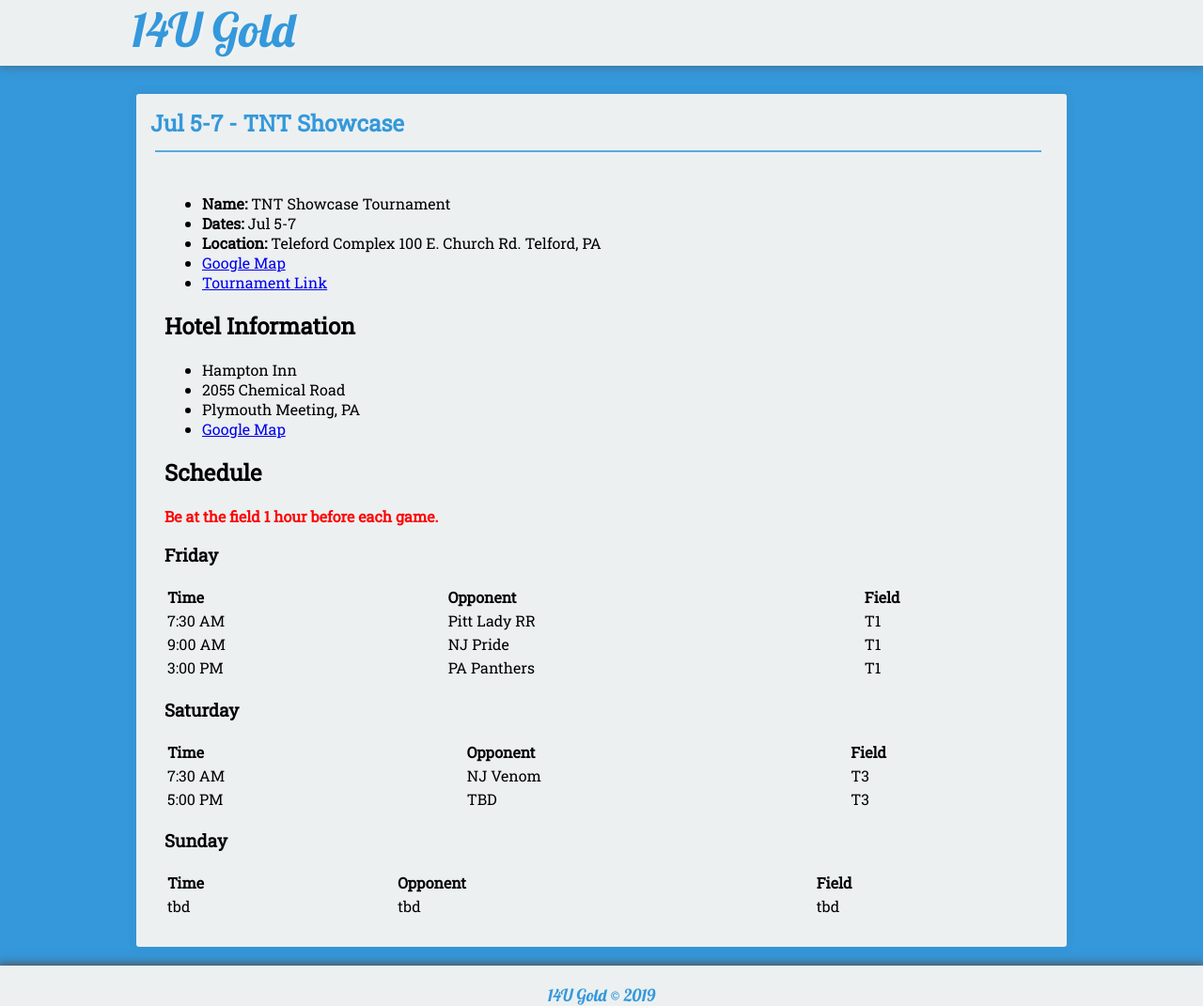
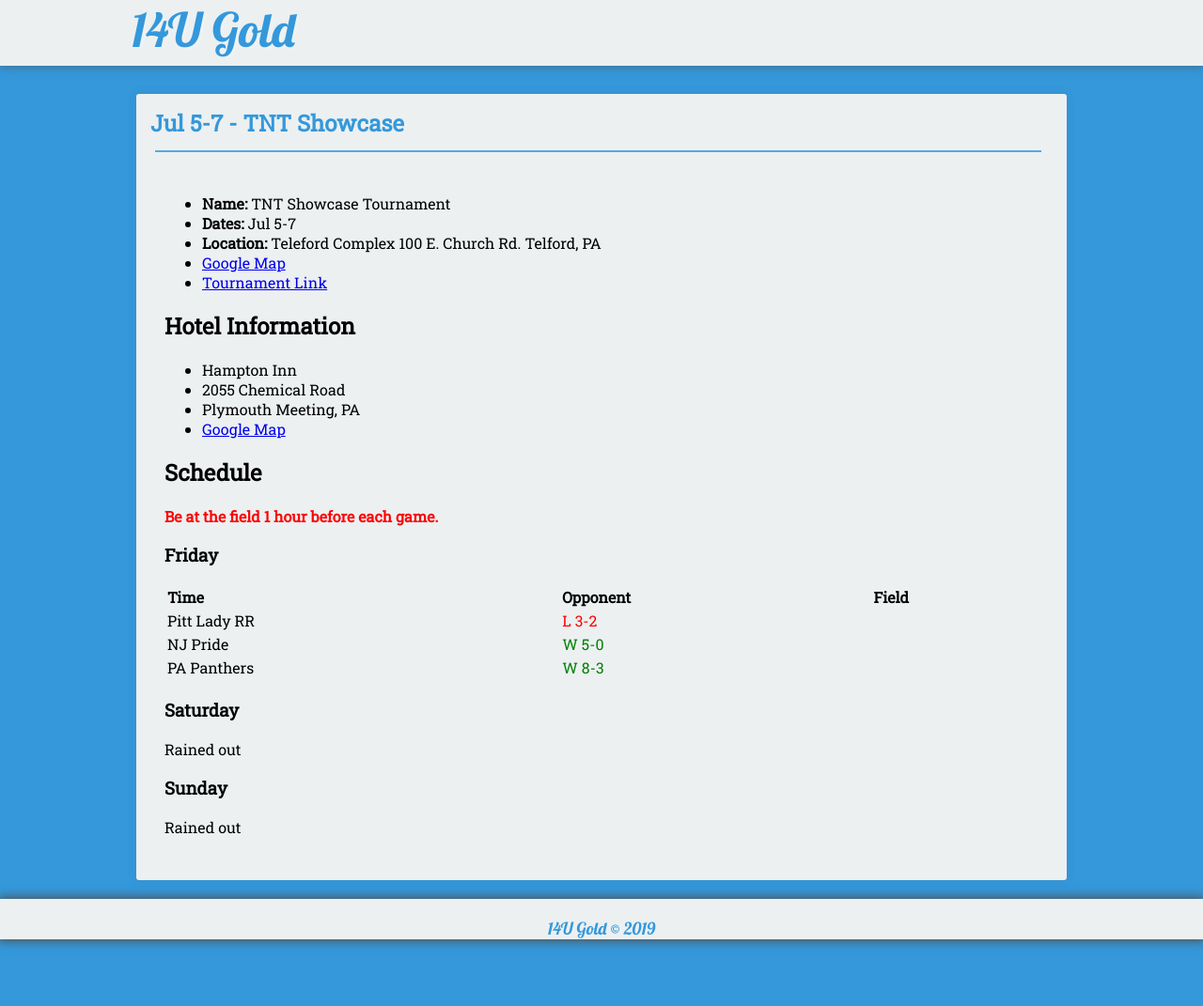
Before and after one commit to seanmerrow/ecf, a Jekyll site: the page built from _posts/2019-07-12-Jul-5-TNT.md, in a window 1280 px wide. Shown: the whole page at 94% size. Built offline with Jekyll 4.4.1, drawn with Linux system fonts in a browser that asks for light colours; nearby versions of some CDN libraries.

Commit message:
Update 2019-07-12-Jul-5-TNT.md

```diff
--- a/_posts/2019-07-12-Jul-5-TNT.md
+++ b/_posts/2019-07-12-Jul-5-TNT.md
@@ -28,21 +28,15 @@ category:
 
 | Time | Opponent | Field |
 |:---  |:---      |:---   |
-| 7:30 AM  | Pitt Lady RR      | T1   |
-| 9:00 AM  | NJ Pride       | T1   |
-| 3:00 PM  | PA Panthers     | T1   |
+| Pitt Lady RR      | <span style="color:red">L 3-2</span>    |
+| NJ Pride          | <span style="color:green">W 5-0</span>  |
+| PA Panthers       | <span style="color:green">W 8-3</span>  |
 
 
 ### Saturday
 
-| Time | Opponent | Field |
-|:---  |:---      |:---   |
-| 7:30 AM  | NJ Venom      | T3   |
-| 5:00 PM  | TBD      | T3   |
+Rained out
 
 
 ### Sunday
-
-| Time | Opponent | Field |
-|:---  |:---      |:---   |
-| tbd  | tbd      | tbd   |
+Rained out
```
